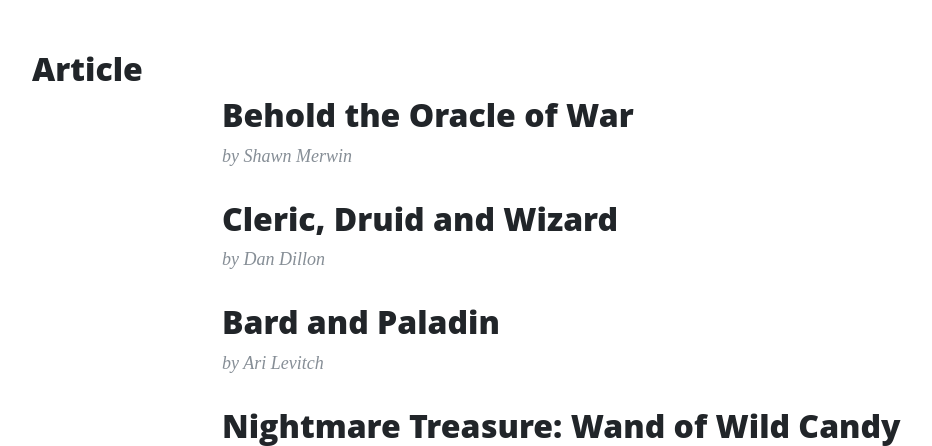
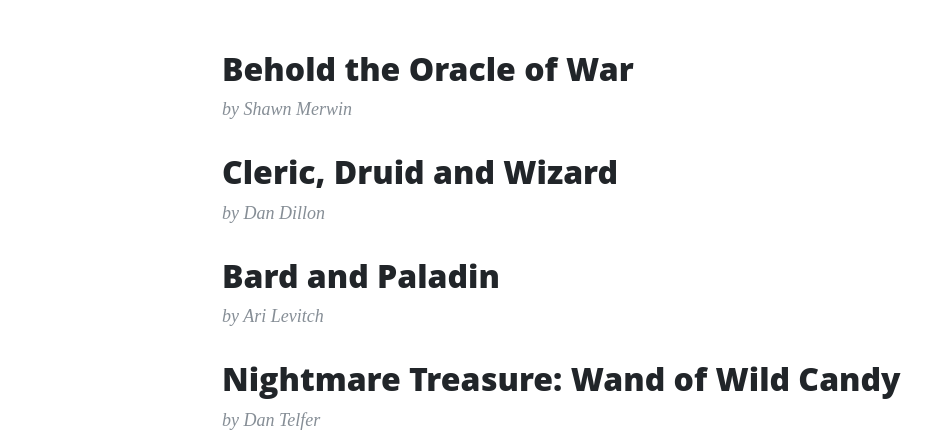
Before and after one commit to luziandrade/dandd_milestonepro, a Flask app: page /articles in a window 1280 px wide. Shown: the part 400-846 px from the top of the page, without its empty margins (53-985 px from the left). Run offline with Flask 2, Linux system fonts and the light colour scheme; some libraries are stand-ins or nearby versions.

Commit message:
sp article

```diff
--- a/app.py
+++ b/app.py
@@ -18,17 +18,17 @@ def articles():
     return render_template("articles.html", page_title="Article", articles=data)
 
 
-"""@app.route('/articles/<article_name>')
-def articles_name(article_name):
+@app.route('/articles/<article_title>')
+def articles_title(article_title):
     article = {}
 
     with open("data/articles.json", "r") as json_data:
         data = json.load(json_data)
         for obj in data:
-            if obj["url"] == article_name:
+            if obj["url"] == article_title:
                 article = obj
 
-    return render_template("article.html", title=article)"""
+    return render_template("article.html", title=article)
 
 
 if __name__ == '__main__':
--- a/templates/articles.html
+++ b/templates/articles.html
@@ -1,5 +1,5 @@
 {% extends 'base.html' %} {% block content %}
-    <h2>{{ page_title }}</h2>
+    <!--<h2>{{ page_title }}</h2>-->
 
 
 {% for article in articles %} {% if loop.index % 2 != 0 %}
```
